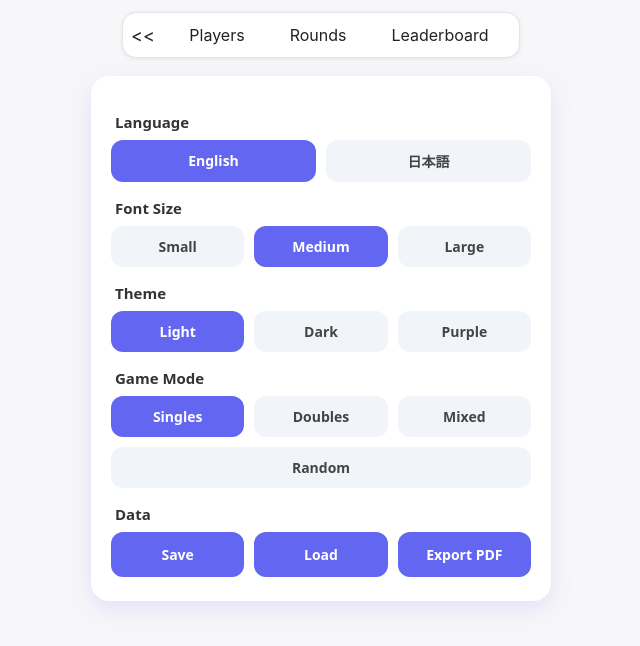
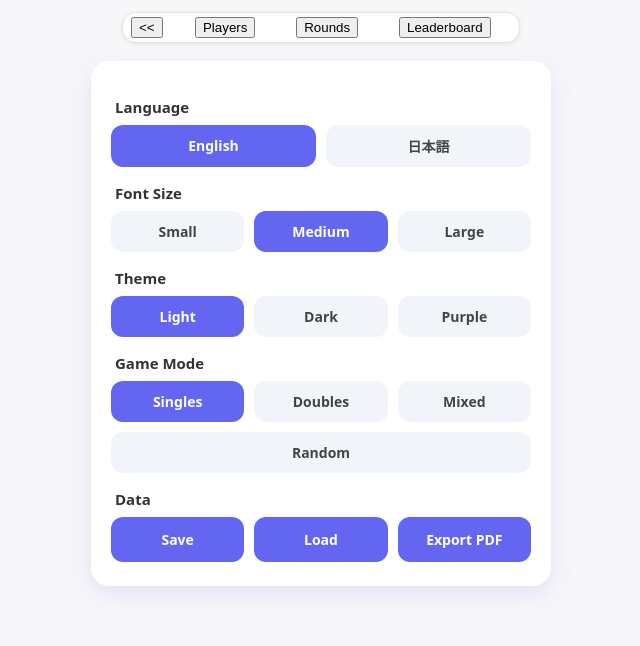
Before and after one commit to samkarikalan/Badminton-Games, a plain HTML site: page KariBRRApp.html in a window 1280 px wide. Shown: the whole page, without its empty margins (319-959 px from the left). Drawn offline with Linux system fonts and the light colour scheme.

Commit message:
Replace div tabs with button elements for navigation

```diff
--- a/KariBRRApp.html
+++ b/KariBRRApp.html
@@ -16,13 +16,13 @@
   <!-- ============================= -->
 <div class="top-tabs">
   <!-- Left back button -->
-  <div class="tab-back"><<</div>
+  <button class="tab-btn back-btn" onclick="showPage('homePage', this)"><<</button>
 
   <!-- Tabs container -->
   <div class="tabs-container">
-    <div class="tab">Players</div>
-    <div class="tab">Rounds</div>
-    <div class="tab">Leaderboard</div>
+    <button class="tab-btn active" onclick="showPage('page1', this)">Players</button>
+    <button class="tab-btn" onclick="showPage('page2', this)">Rounds</button>
+    <button class="tab-btn" onclick="showPage('page3', this)">Leaderboard</button>
   </div>
 </div>
 
```
